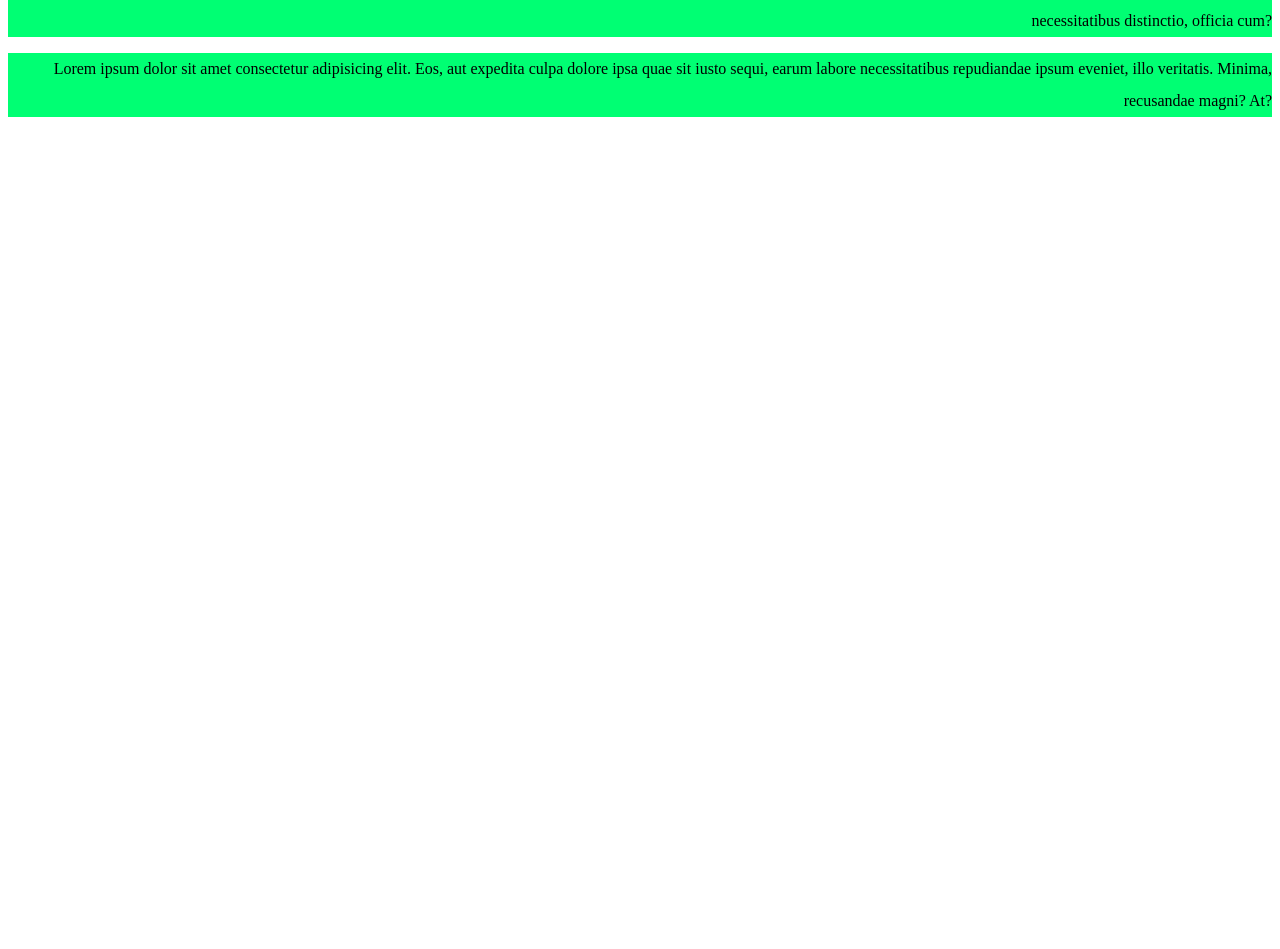
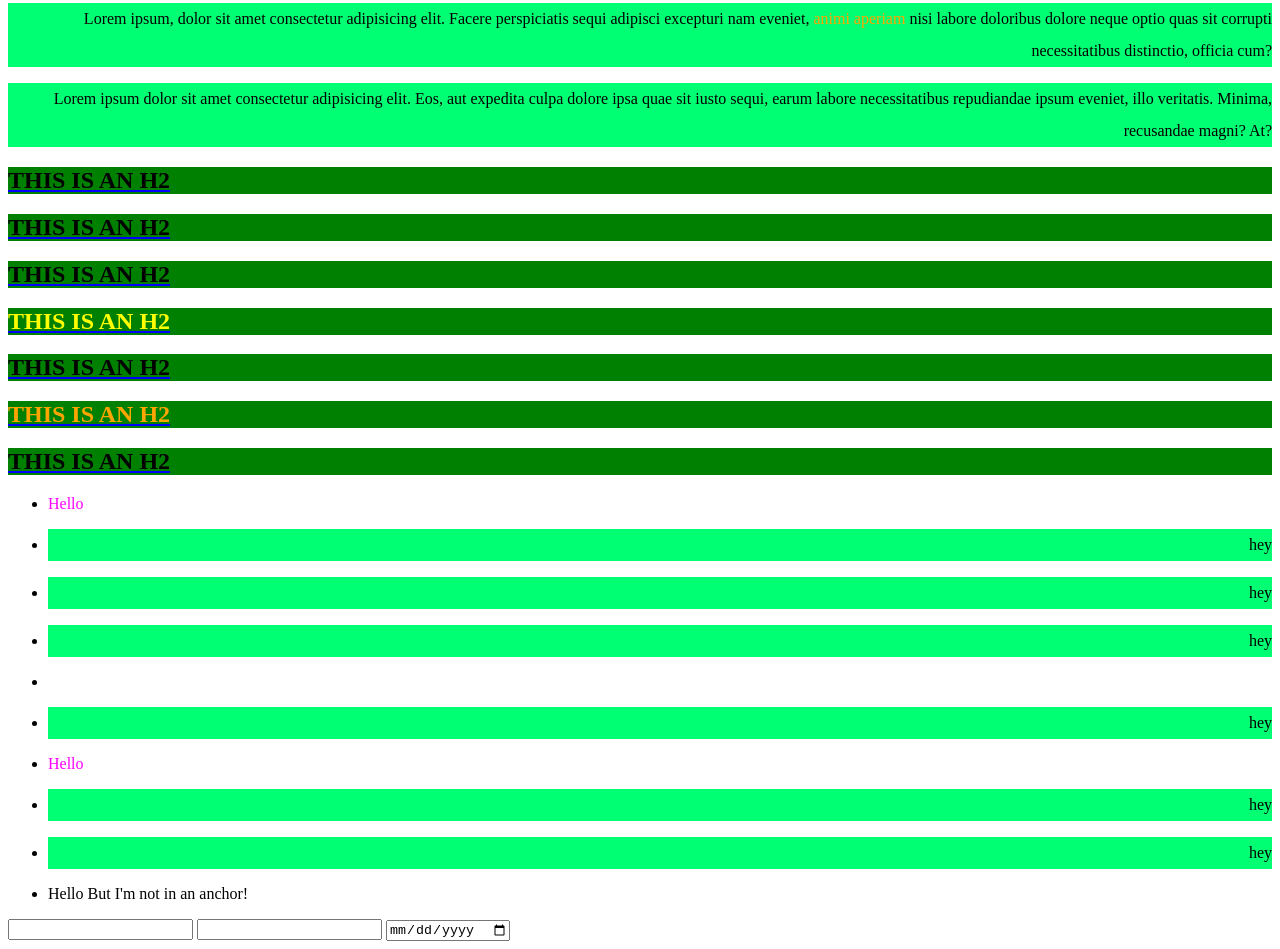
Before and after one commit to WyattAlexander-001/CSS-Playground, a plain HTML site: page index.html in a window 1280 px wide. Shown: the part 107-1056 px from the top of the page. Before the commit the page ends 800 px from the top, so only its background shows below. Drawn offline with Linux system fonts and the light colour scheme; a web font is replaced by a local one.

Commit message:
Added more content

```diff
--- a/index.html
+++ b/index.html
@@ -6,21 +6,64 @@
     <meta name="viewport" content="width=device-width, initial-scale=1.0">
     <title>CSS Playground</title>
     <link rel="stylesheet" href="./styles/styles.css">
+    <link rel="preconnect" href="https://fonts.googleapis.com">
+    <link rel="preconnect" href="https://fonts.gstatic.com" crossorigin>
+    <link href="https://fonts.googleapis.com/css2?family=Borel&display=swap" rel="stylesheet">
 </head>
 
 <body>
     <div>
+        <button>I'm a Button</button>
         <h1>Hello World</h1>
-        <p>Lorem ipsum, dolor sit amet consectetur adipisicing elit. Facere perspiciatis sequi adipisci excepturi nam
-            eveniet, animi aperiam nisi labore doloribus dolore neque optio quas sit corrupti necessitatibus distinctio,
+        <p>Lorem ipsum, dolor sit amet consectetur adipisicing elit. Facere perspiciatis sequi adipisci excepturi
+            nam
+            eveniet, <span class="orange">animi aperiam</span> nisi labore doloribus dolore neque optio quas sit
+            corrupti
+            necessitatibus distinctio,
             officia cum?
         </p>
         <p>
-            Lorem ipsum dolor sit amet consectetur adipisicing elit. Eos, aut expedita culpa dolore ipsa quae sit iusto
-            sequi, earum labore necessitatibus repudiandae ipsum eveniet, illo veritatis. Minima, recusandae magni? At?
+            Lorem ipsum dolor sit amet consectetur adipisicing elit. Eos, aut expedita culpa dolore ipsa quae sit
+            iusto
+            sequi, earum labore necessitatibus repudiandae ipsum eveniet, illo veritatis. Minima, recusandae magni?
+            At?
         </p>
-    </div>
+        <h2>THIS IS AN H2</h2>
+        <h2>THIS IS AN H2</h2>
+        <h2>THIS IS AN H2</h2>
+        <h2 id="yellow">THIS IS AN H2</h2>
+        <h2>THIS IS AN H2</h2>
+        <h2 class="orange">THIS IS AN H2</h2>
+        <h2>THIS IS AN H2</h2>
 
+        <ul>
+            <li><a>Hello</a></li>
+            <li>
+                <p>hey</p>
+            </li>
+            <li>
+                <p>hey</p>
+            </li>
+            <li>
+                <p>hey</p>
+            </li>
+            <li></li>
+            <li>
+                <p>hey</p>
+            </li>
+            <li><a>Hello</a></li>
+            <li>
+                <p>hey</p>
+            </li>
+            <li>
+                <p>hey</p>
+            </li>
+            <li>Hello But I'm not in an anchor!</li>
+        </ul>
+
+        <input type="password">
+        <input type="text">
+        <input type="date">
 </body>
 
 </html>
--- a/styles/styles.css
+++ b/styles/styles.css
@@ -3,6 +3,26 @@ h1 {
     text-align: center;
     text-decoration: red line-through;
     letter-spacing: 25px;
+    font-family: 'Borel', cursive;
+}
+
+h2 {
+    text-decoration: blue underline;
+    background-color: green;
+    /*This will override h1 red line-through if I do h1,h2*/
+}
+
+#yellow {
+    /*Don't spam ids (handful), use classes*/
+    color: yellow;
+}
+
+.orange {
+    color: orange;
+}
+
+li a {
+    color: magenta;
 }
 
 p {
@@ -11,3 +31,11 @@ p {
     line-height: 2em;
     font-family: 'Times New Roman', Times, serif;
 }
+
+input[type="password"] {
+    color: #00ff73;
+}
+
+button:hover {
+    color: red;
+}
```
